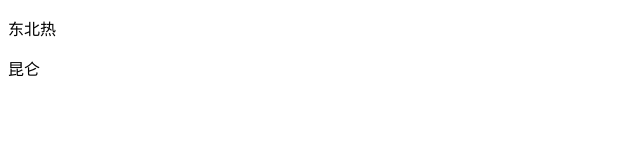
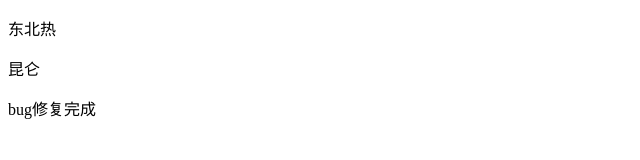
Before and after one commit to wangkunlun999/python666_2, a plain HTML site: page index.html in a window 1280 px wide. Shown: the whole page, without its empty margins (0-640 px from the left). Drawn offline with Linux system fonts and the light colour scheme.

Commit message:
bug修复

```diff
--- a/index.html
+++ b/index.html
@@ -9,5 +9,6 @@
 <body>
     <p>东北热</p>
     <p>昆仑</p>
+    <p>bug修复完成</p>
 </body>
 </html>
```
